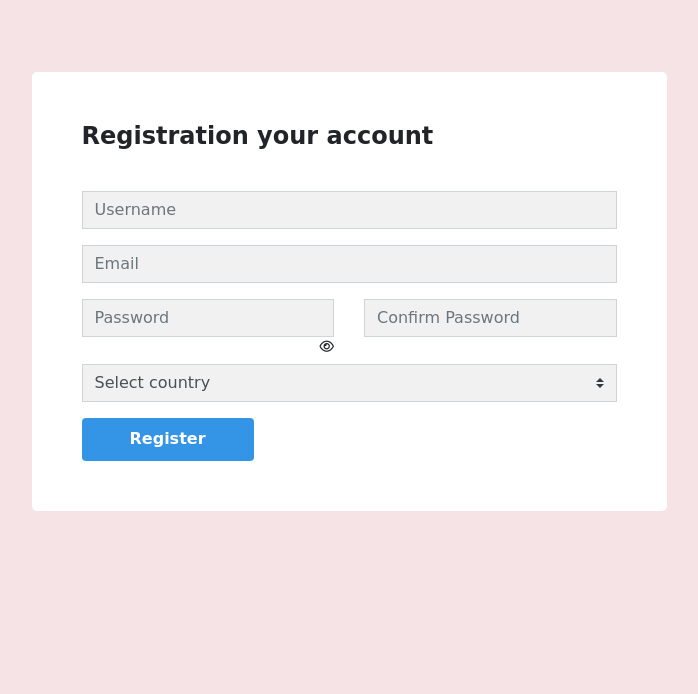
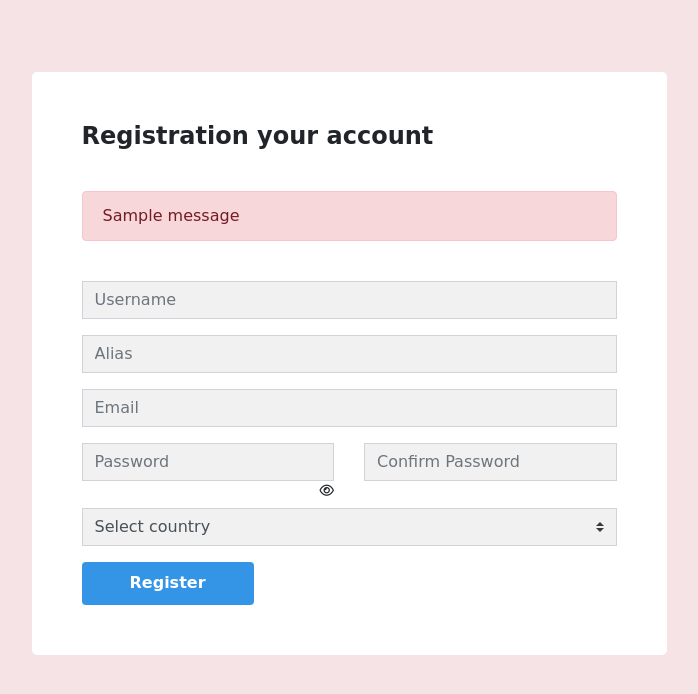
Before and after one commit to ArmanKamal/DjangoExpenseTrakcer, a Django app: template authentication/templates/authentication/signup.html in a window 1280 px wide. Shown: the top 694 px of the page, without its empty margins (291-989 px from the left). Run offline with Django 3.2, Linux system fonts and the light colour scheme; the template is opened without the code that fills it, so the values that code supplies are empty; tables that the repository leaves empty hold one stand-in row (values such as "Sample post"); one stand-in notice (Sample message) is shown; some libraries are stand-ins or nearby versions.

Commit message:
Added Backend Validation to User Model

```diff
--- a/authentication/templates/authentication/signup.html
+++ b/authentication/templates/authentication/signup.html
@@ -10,7 +10,17 @@
                          <div class="col-md-12">
                              <h4>Registration your account</h4>
                          </div>
+                         {% for message in messages %}
+                         <div class="col-md-12">
+                          <div class="alert alert-danger" role="alert">
+                                 {{ message}}
+                          </div>
+                          <br>
+                         </div>
+
+                         {% endfor %}
                      </div>
+
                      <form _lpchecked="1" method="post" action="{% url 'register' %}">
                         {% csrf_token %}
                          <div class="row">
@@ -19,6 +29,12 @@
                                      <input type="text" class="form-control" name="username" id="username" placeholder="Username">
                                  </div>
                                  <div class="invalid-username" style="display:none"></div>
+                             </div>
+                            <div class="col-md-12">
+                                 <div class="form-group">
+                                     <input type="text" class="form-control" name="alias" id="alias" placeholder="Alias">
+                                 </div>
+                                 <div class="invalid-alias" style="display:none"></div>
                              </div>
                              <div class="col-md-12">
                                  <div class="form-group">
--- a/authentication/urls.py
+++ b/authentication/urls.py
@@ -1,9 +1,10 @@
 from django.urls import path
-from .views import SignUpView,UsernameValidationView,EmailValidation
+from .views import SignUpView,UsernameValidationView,EmailValidation,AliasValidationView
 from django.views.decorators.csrf import csrf_exempt
 urlpatterns = [
     path('register', SignUpView.as_view(),name="register"),
     path('validate-username',csrf_exempt(UsernameValidationView.as_view())),
-    path('validate-email',csrf_exempt(EmailValidation.as_view()),name="validate_email")
+    path('validate-email',csrf_exempt(EmailValidation.as_view()),name="validate_email"),
+      path('validate-alias',csrf_exempt(AliasValidationView.as_view()),name="validate_alias")
 
 ]
--- a/expensetracker/static/js/register.js
+++ b/expensetracker/static/js/register.js
@@ -1,5 +1,7 @@
 let usernameField = document.getElementById('username')
+let aliasField = document.getElementById('alias')
 let invalidUserNameField = document.querySelector('.invalid-username')
+let invalidAliasField = document.querySelector('.invalid-alias')
 let emailField = document.getElementById('email')
 let invalidEmail = document.querySelector('.invalid-email')
 let passwordField = document.getElementById('password')
@@ -19,16 +21,45 @@ usernameField.addEventListener('keyup', function(e){
         .then((res) => res.json())
         .then((data) => {
             if(data.username_error){
-                submitBtn.disabled = true;
+
                 usernameField.classList.add("is-invalid");
                 invalidUserNameField.style.display = "block" ;
                 invalidUserNameField.innerHTML=`<p class="text-danger">${data.username_error}</p>`
 
             }
             else{
-                submitBtn.removeAttribute("disabled")
+
                 usernameField.classList.remove("is-invalid");
                 invalidUserNameField.style.display = "none" ;
+            }
+        })
+    }
+
+})
+
+aliasField.addEventListener('keyup', function(e){
+    aliasVal = e.target.value
+    if(aliasVal.length>0){
+        fetch('/auth/validate-alias',{
+            headers : {
+                'Content-Type': 'application/json',
+            },
+            body: JSON.stringify({alias: aliasVal}),
+            method: "POST",
+        })
+        .then((res) => res.json())
+        .then((data) => {
+            if(data.alias_error){
+
+                aliasField.classList.add("is-invalid");
+                invalidAliasField.style.display = "block" ;
+                invalidAliasField.innerHTML=`<p class="text-danger">${data.alias_error}</p>`
+
+            }
+            else{
+
+                aliasField.classList.remove("is-invalid");
+                invalidAliasField.style.display = "none" ;
             }
         })
     }
@@ -49,7 +80,7 @@ emailField.addEventListener('keyup',function(e){
         .then((res) => res.json())
         .then((data) => {
             if(data.email_error){
-                submitBtn.disabled = true;
+
                 emailField.classList.add("is-invalid");
                 invalidEmail.style.display = "block" ;
                 invalidEmail.innerHTML=`<p class="text-danger">${data.email_error}</p>`
@@ -58,7 +89,7 @@ emailField.addEventListener('keyup',function(e){
             else{
                 emailField.classList.remove("is-invalid");
                 invalidEmail.style.display = "none" ;
-                submitBtn.removeAttribute("disabled")
+
             }
         })
     }
```
Also changed, not shown: authentication/models.py (+20 -2 lines), authentication/views.py (+22 -3 lines), authentication/migrations/0002_auto_20210502_0042.py (added).
